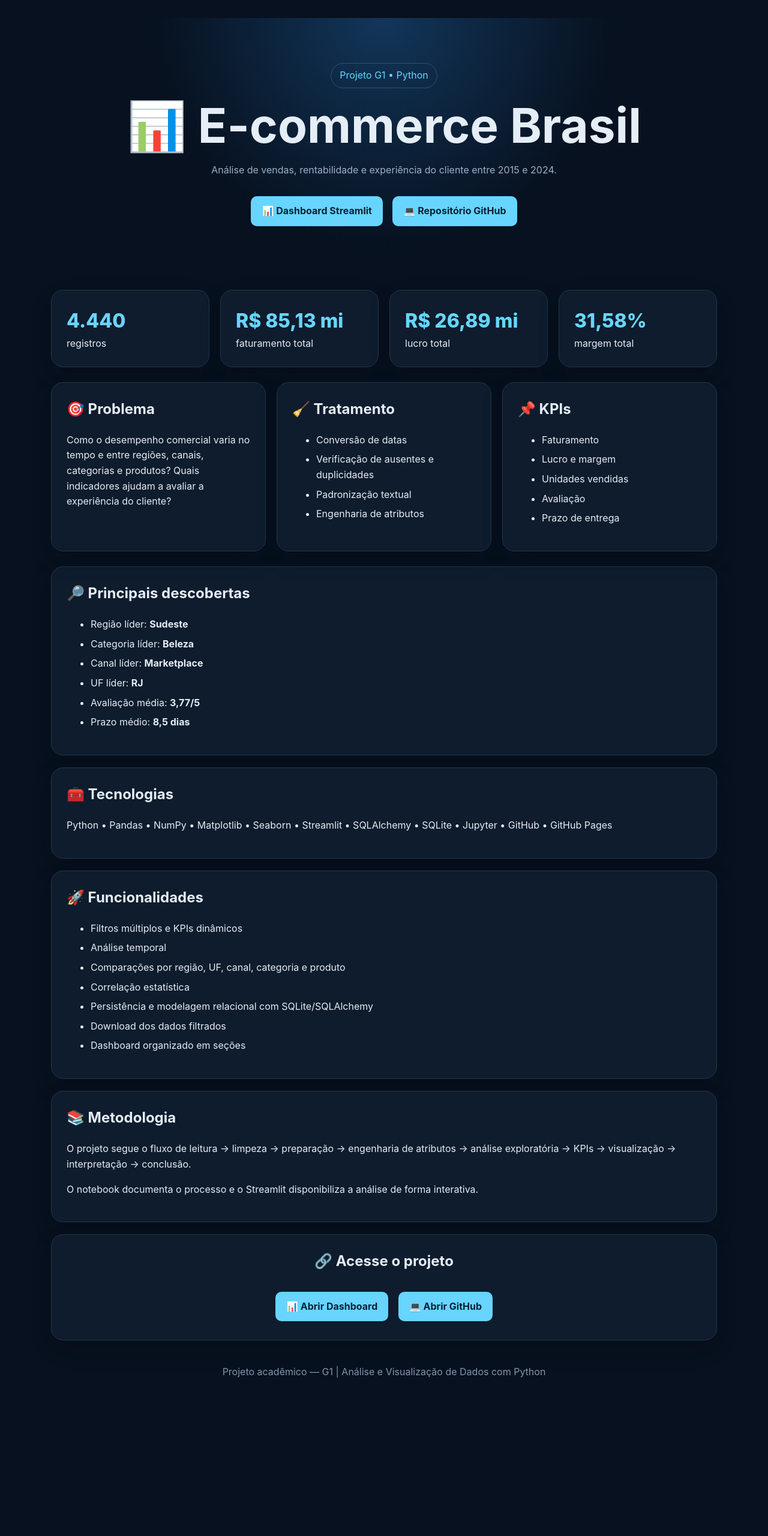
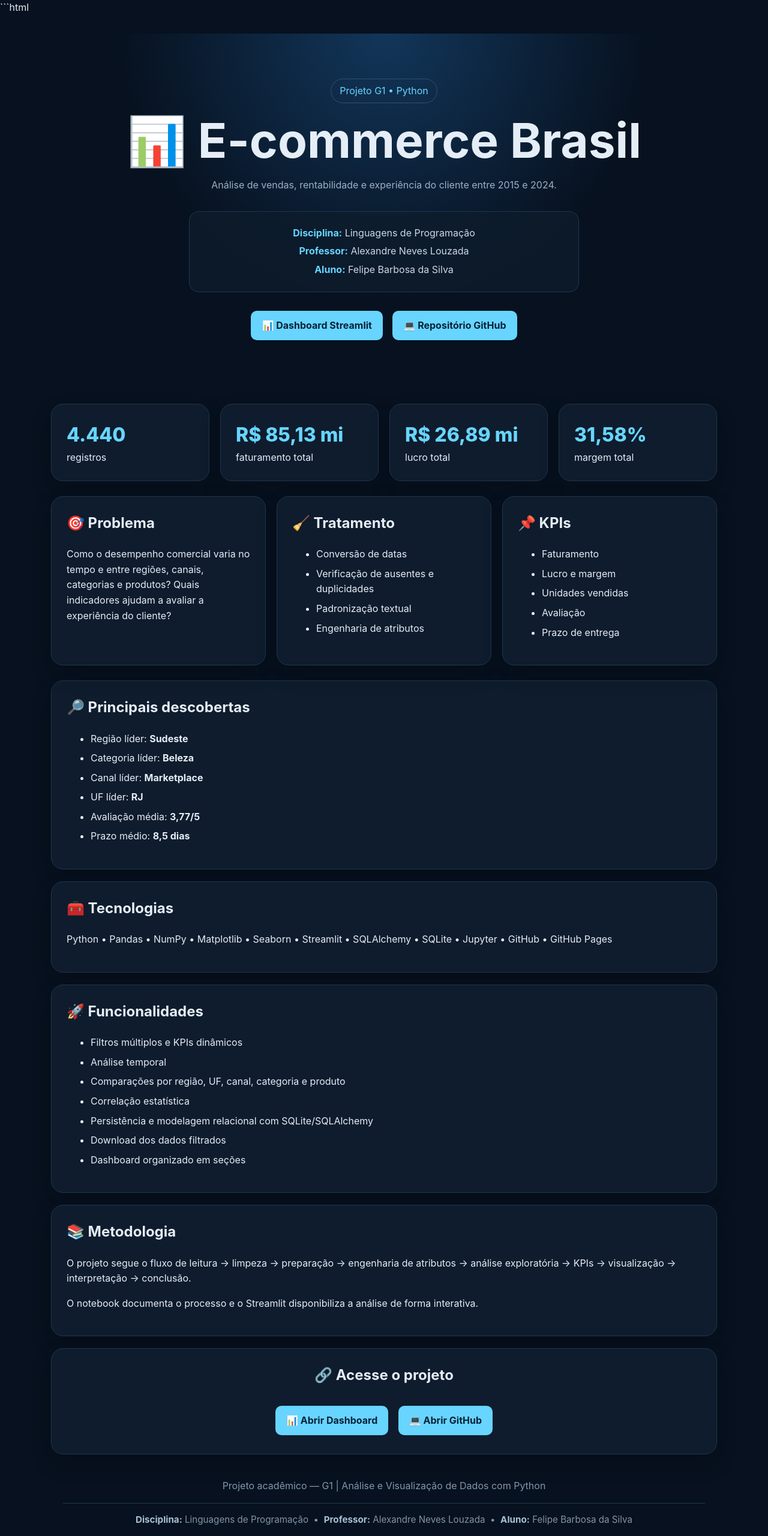
Before and after one commit to felipebarbosa-ai/projeto-ecommerce, a plain HTML site: page index.html in a window 1280 px wide. Shown: the top 2560 px of the page at 60% size. Before the commit the page ends 2370 px from the top, so only its background shows below. Drawn offline with Linux system fonts and the light colour scheme.

Commit message:
Add academic information section to index.html
Added academic information section with details about the course, professor, and student.

````diff
--- a/index.html
+++ b/index.html
@@ -1,3 +1,4 @@
+```html
 <!DOCTYPE html>
 <html lang="pt-BR">
 
@@ -59,6 +60,24 @@
             color: #9db0c5;
         }
 
+        .academic-info {
+            margin: 30px auto 0;
+            padding: 18px 22px;
+            max-width: 650px;
+            background: rgba(14, 28, 45, 0.75);
+            border: 1px solid #20364d;
+            border-radius: 16px;
+            color: #cbd8e6;
+        }
+
+        .academic-info p {
+            margin: 5px 0;
+        }
+
+        .academic-info strong {
+            color: #67d5ff;
+        }
+
         .grid {
             display: grid;
             grid-template-columns: repeat(
@@ -111,7 +130,18 @@
         footer {
             text-align: center;
             color: #8295aa;
-            padding: 40px;
+            padding: 40px 20px;
+        }
+
+        .footer-academic {
+            margin-top: 15px;
+            padding-top: 15px;
+            border-top: 1px solid #20364d;
+            font-size: 0.95rem;
+        }
+
+        .footer-academic strong {
+            color: #a9c0d6;
         }
 
         @media (max-width: 600px) {
@@ -127,6 +157,10 @@
 
             .card {
                 padding: 20px;
+            }
+
+            .academic-info {
+                padding: 15px;
             }
         }
     </style>
@@ -155,6 +189,31 @@
             Análise de vendas, rentabilidade e experiência
             do cliente entre 2015 e 2024.
         </p>
+
+
+        <!-- ================================================= -->
+        <!-- IDENTIFICAÇÃO ACADÊMICA -->
+        <!-- ================================================= -->
+
+        <div class="academic-info">
+
+            <p>
+                <strong>Disciplina:</strong>
+                Linguagens de Programação
+            </p>
+
+            <p>
+                <strong>Professor:</strong>
+                Alexandre Neves Louzada
+            </p>
+
+            <p>
+                <strong>Aluno:</strong>
+                Felipe Barbosa da Silva
+            </p>
+
+        </div>
+
 
         <div class="buttons">
 
@@ -497,6 +556,7 @@
         <div class="buttons">
 
             <!-- DASHBOARD -->
+
             <a
                 href="https://projeto-ecommerce-caidfmjgfwf9fsjevapnvv.streamlit.app/"
                 target="_blank"
@@ -507,6 +567,7 @@
 
 
             <!-- GITHUB -->
+
             <a
                 href="https://github.com/felipebarbosa-ai/projeto-ecommerce"
                 target="_blank"
@@ -529,6 +590,21 @@
         Projeto acadêmico — G1 |
         Análise e Visualização de Dados com Python
 
+        <div class="footer-academic">
+
+            <strong>Disciplina:</strong>
+            Linguagens de Programação
+            &nbsp;•&nbsp;
+
+            <strong>Professor:</strong>
+            Alexandre Neves Louzada
+            &nbsp;•&nbsp;
+
+            <strong>Aluno:</strong>
+            Felipe Barbosa da Silva
+
+        </div>
+
     </footer>
 
 </div>
@@ -536,3 +612,4 @@
 </body>
 
 </html>
+```
````
